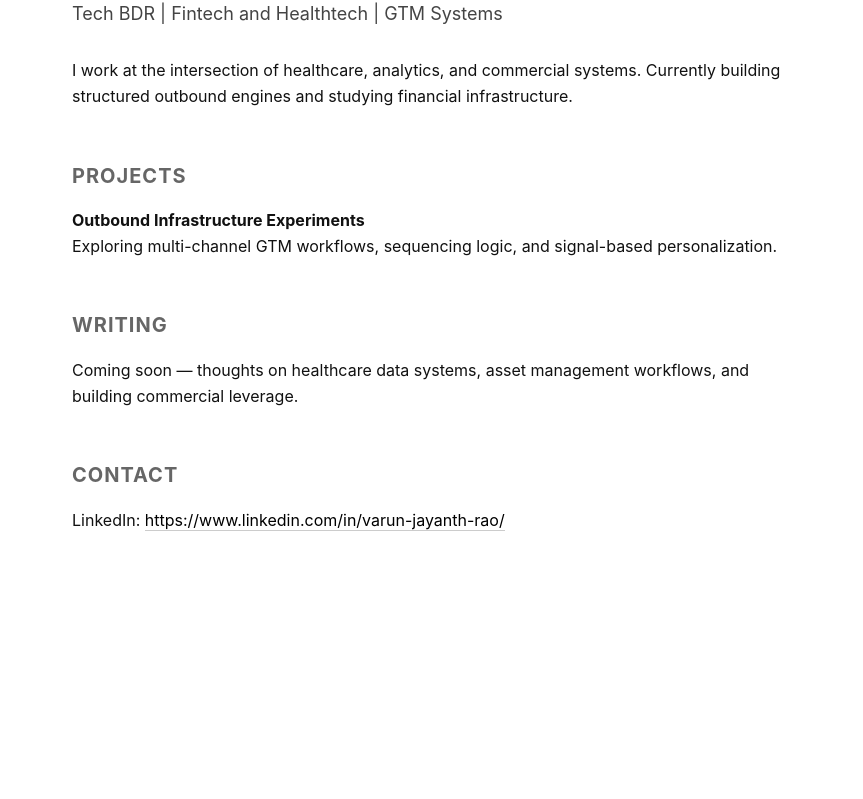
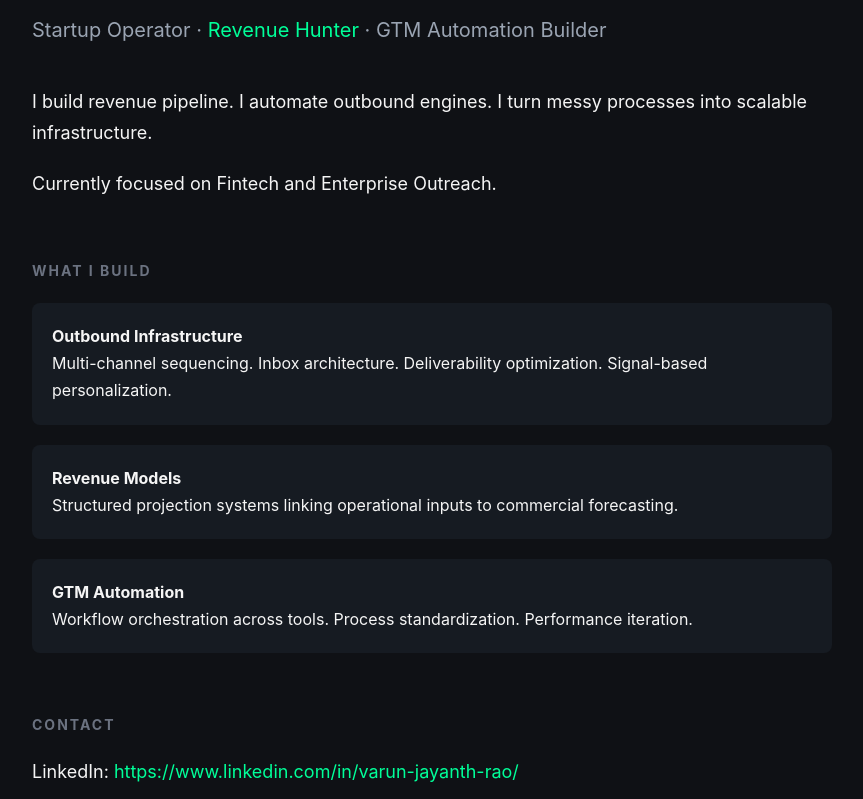
Before and after one commit to varunrao16/varunrao16.github.io, a plain HTML site: page index.html in a window 1280 px wide. Shown: the part 148-947 px from the top of the page, without its empty margins (208-1071 px from the left). Before the commit the page ends 800 px from the top, so only its background shows below. Drawn offline with Linux system fonts and the light colour scheme.

Commit message:
Revamp index.html with new styles and content
Updated styles and content for improved aesthetics and clarity.

```diff
--- a/index.html
+++ b/index.html
@@ -4,46 +4,72 @@
   <meta charset="UTF-8">
   <title>Varun Rao</title>
   <meta name="viewport" content="width=device-width, initial-scale=1.0">
+
   <style>
     body {
       font-family: -apple-system, BlinkMacSystemFont, "Segoe UI", Roboto, sans-serif;
       margin: 0;
       padding: 0;
-      background-color: #ffffff;
-      color: #111;
-      line-height: 1.6;
+      background-color: #0f1115;
+      color: #f5f5f5;
+      line-height: 1.7;
     }
+
     .container {
-      max-width: 720px;
+      max-width: 800px;
       margin: 80px auto;
       padding: 0 20px;
     }
+
     h1 {
-      font-size: 36px;
+      font-size: 42px;
       margin-bottom: 10px;
+      letter-spacing: -1px;
     }
+
+    .tagline {
+      font-size: 20px;
+      color: #9aa4b2;
+      margin-bottom: 40px;
+    }
+
+    .highlight {
+      color: #00ff99;
+    }
+
     h2 {
-      margin-top: 50px;
-      font-size: 20px;
+      margin-top: 60px;
+      font-size: 14px;
+      letter-spacing: 2px;
       text-transform: uppercase;
-      letter-spacing: 1px;
-      color: #666;
+      color: #6b7280;
     }
+
+    .section {
+      margin-top: 20px;
+      font-size: 18px;
+    }
+
     a {
-      color: #000;
+      color: #00ff99;
       text-decoration: none;
-      border-bottom: 1px solid #ccc;
     }
+
     a:hover {
-      border-bottom: 1px solid #000;
+      text-decoration: underline;
     }
-    .tagline {
-      font-size: 18px;
-      color: #444;
-      margin-bottom: 30px;
+
+    .card {
+      background: #161b22;
+      padding: 20px;
+      border-radius: 8px;
+      margin-top: 20px;
     }
-    .section {
-      margin-bottom: 30px;
+
+    .footer {
+      margin-top: 80px;
+      font-size: 14px;
+      color: #6b7280;
     }
   </style>
 </head>
@@ -52,26 +78,36 @@
   <div class="container">
 
     <h1>Varun Rao</h1>
+
     <div class="tagline">
-      Tech BDR | Fintech and Healthtech | GTM Systems
+      Startup Operator · <span class="highlight">Revenue Hunter</span> · GTM Automation Builder
     </div>
 
     <div class="section">
-      I work at the intersection of healthcare, analytics, and commercial systems.
-      Currently building structured outbound engines and studying financial infrastructure.
+      I build revenue pipeline.
+      I automate outbound engines.
+      I turn messy processes into scalable infrastructure.
     </div>
 
-    <h2>Projects</h2>
-
     <div class="section">
-      <strong>Outbound Infrastructure Experiments</strong><br>
-      Exploring multi-channel GTM workflows, sequencing logic, and signal-based personalization.
+      Currently focused on Fintech and Enterprise Outreach.
     </div>
 
-    <h2>Writing</h2>
+    <h2>What I Build</h2>
 
-    <div class="section">
-      Coming soon — thoughts on healthcare data systems, asset management workflows, and building commercial leverage.
+    <div class="card">
+      <strong>Outbound Infrastructure</strong><br>
+      Multi-channel sequencing. Inbox architecture. Deliverability optimization. Signal-based personalization.
+    </div>
+
+    <div class="card">
+      <strong>Revenue Models</strong><br>
+      Structured projection systems linking operational inputs to commercial forecasting.
+    </div>
+
+    <div class="card">
+      <strong>GTM Automation</strong><br>
+      Workflow orchestration across tools. Process standardization. Performance iteration.
     </div>
 
     <h2>Contact</h2>
@@ -80,6 +116,10 @@
       LinkedIn: <a href="#">https://www.linkedin.com/in/varun-jayanth-rao/</a><br>
     </div>
 
+    <div class="footer">
+      Building leverage through systems.
+    </div>
+
   </div>
 </body>
 </html>
```
